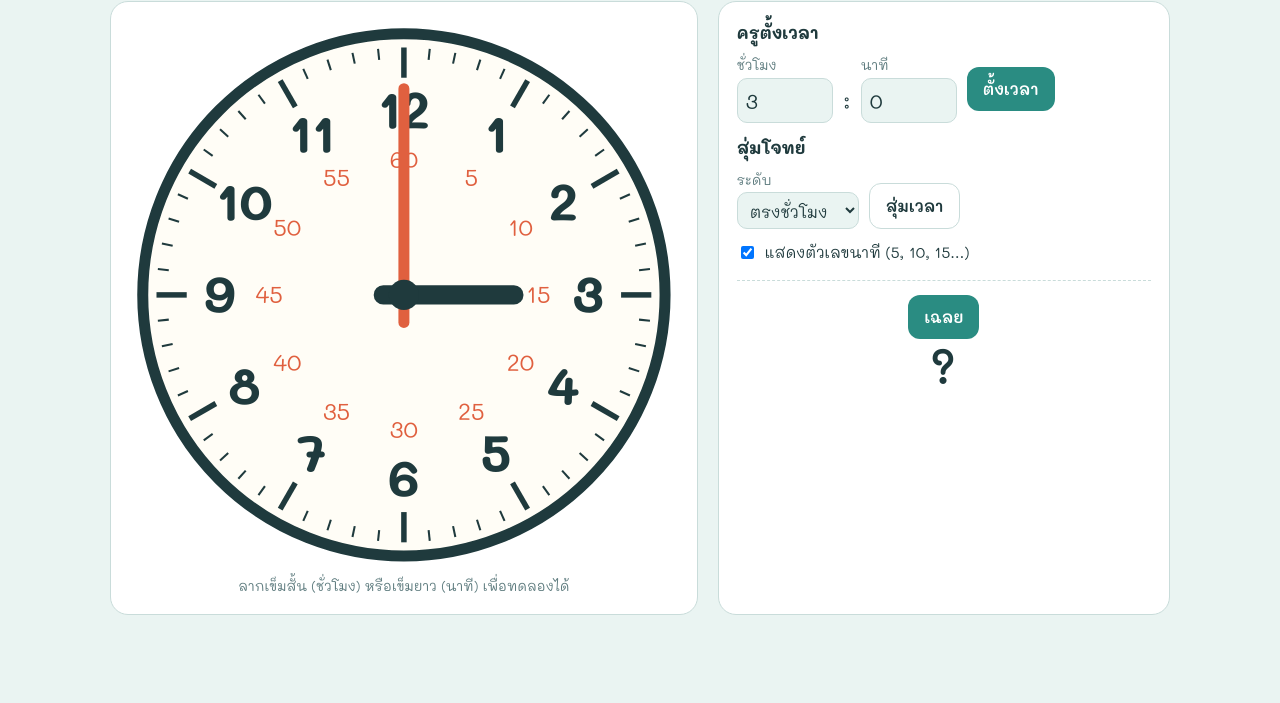
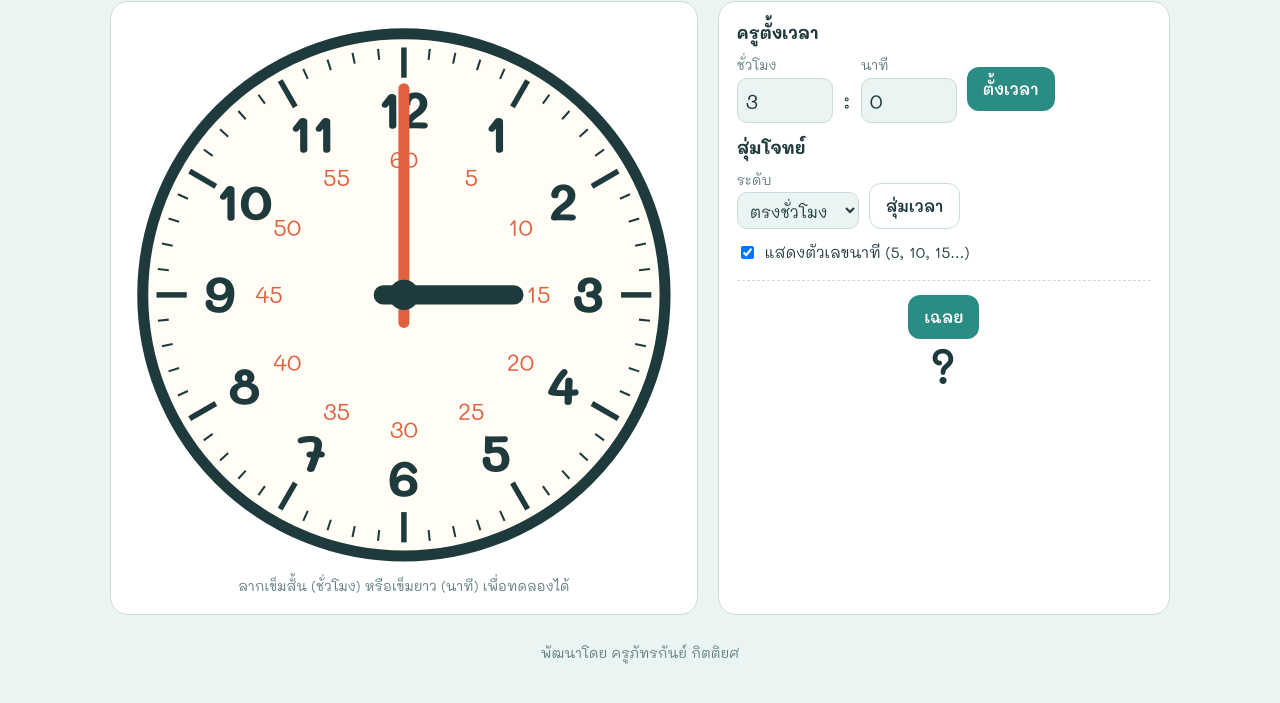
Before and after one commit to dequierop/Analog-Clock, a plain HTML site: page index.html.html in a window 1280 px wide. Shown: the part 73-776 px from the top of the page. Drawn offline with Linux system fonts and the light colour scheme.

Commit message:
Add files via upload

```diff
--- a/index.html.html
+++ b/index.html.html
@@ -37,6 +37,8 @@ button:focus-visible,input:focus-visible,select:focus-visible{outline:3px solid
 .big{font-size:3rem;font-weight:700;letter-spacing:.04em;line-height:1.1}
 .say{font-size:1.15rem;color:var(--mut);min-height:1.7em}
 #fbar{display:none}
+.foot{text-align:center;color:var(--mut);font-size:.85rem;padding:0 20px 24px}
+body.full .foot{display:none}
 #fMin[aria-pressed=false]{text-decoration:line-through;opacity:.7}
 .fans{font-size:1.4rem;font-weight:700}
 .fans #fsay{font-weight:400;color:var(--mut);font-size:1.1rem}
@@ -88,6 +90,7 @@ body.full #fbar{display:flex;flex-wrap:wrap;gap:12px;align-items:center;justify-
     </div>
   </section>
 </main>
+<footer class="foot" id="foot"></footer>
 <script>
 const T={
 th:{title:"อ่านเวลาจากนาฬิกาเข็ม",hint:"ลากเข็มสั้น (ชั่วโมง) หรือเข็มยาว (นาที) เพื่อทดลองได้",set:"ครูตั้งเวลา",h:"ชั่วโมง",m:"นาที",setb:"ตั้งเวลา",rand:"สุ่มโจทย์",lvl:"ระดับ",rb:"สุ่มเวลา",showmin:"แสดงตัวเลขนาที (5, 10, 15…)",show:"เฉลย",hide:"ซ่อนเฉลย",
@@ -123,7 +126,7 @@ function draw(){
 function setTime(nh,nm){h=((nh%12)+12)%12||12;if(h==12)h=12;m=Math.max(0,Math.min(59,nm|0));shown=false;draw()}
 function tr(){const t=T[lang];document.documentElement.lang=lang;document.title=t.title;
  $("t_title").textContent=t.title;$("t_hint").textContent=t.hint;$("t_set").textContent=t.set;$("t_h").textContent=t.h;$("t_m").textContent=t.m;
- $("btnSet").textContent=t.setb;$("btnFull").textContent=F[lang][0];$("fExit").textContent=F[lang][1];$("fRand").textContent=t.rb;$("fMin").textContent=F[lang][2];$("t_rand").textContent=t.rand;$("t_lvl").textContent=t.lvl;$("btnRand").textContent=t.rb;$("t_showmin").textContent=t.showmin;
+ $("btnSet").textContent=t.setb;$("btnFull").textContent=F[lang][0];$("fExit").textContent=F[lang][1];$("fRand").textContent=t.rb;$("fMin").textContent=F[lang][2];$("foot").textContent={th:"พัฒนาโดย",en:"Developed by",zh:"开发者："}[lang]+" ครูภัทรกันย์ กิตติยศ";$("t_rand").textContent=t.rand;$("t_lvl").textContent=t.lvl;$("btnRand").textContent=t.rb;$("t_showmin").textContent=t.showmin;
  const v=$("lvl").value||"0";$("lvl").innerHTML=t.lv.map((x,i)=>`<option value="${i}">${x}</option>`).join("");$("lvl").value=v;
  document.querySelectorAll(".lang button").forEach(b=>b.setAttribute("aria-pressed",b.dataset.l==lang));draw()}
 document.querySelectorAll(".lang button").forEach(b=>b.onclick=()=>{lang=b.dataset.l;try{localStorage.setItem("clockLang",lang)}catch(e){}tr()});
```
